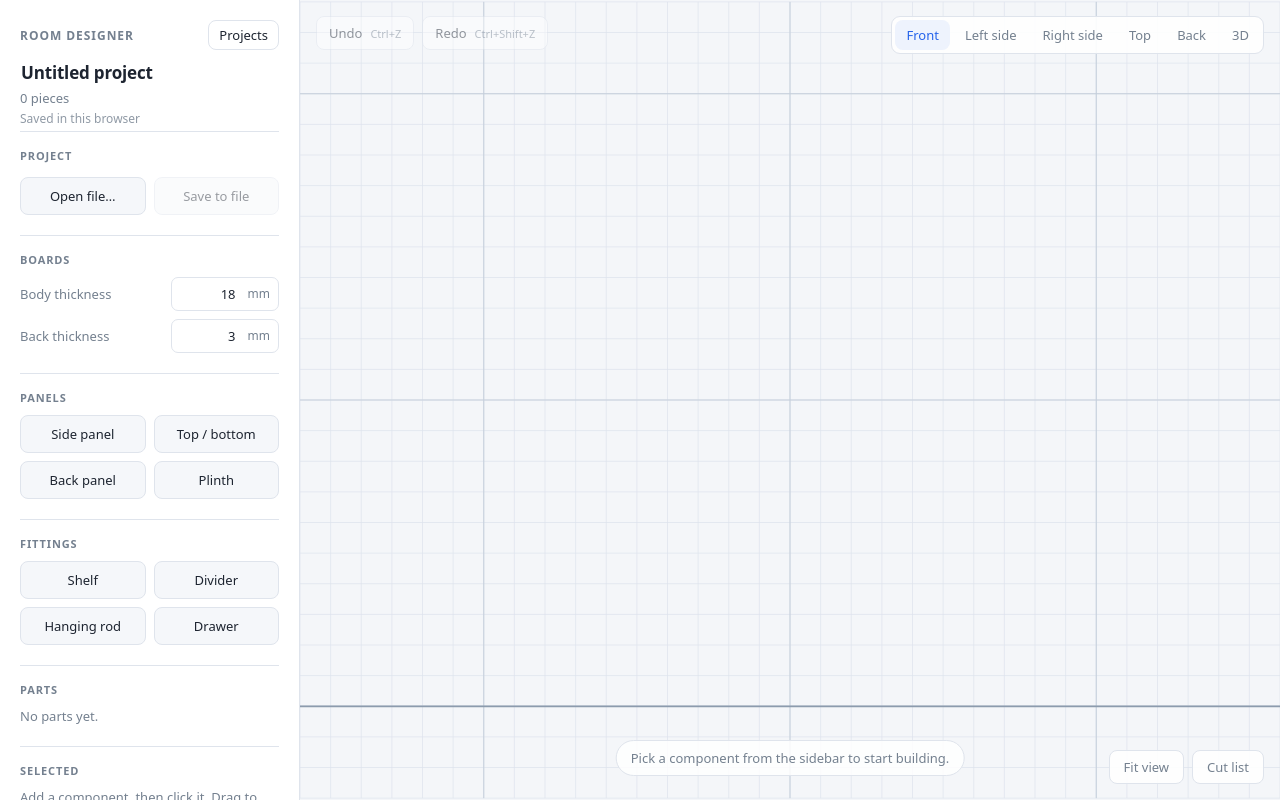
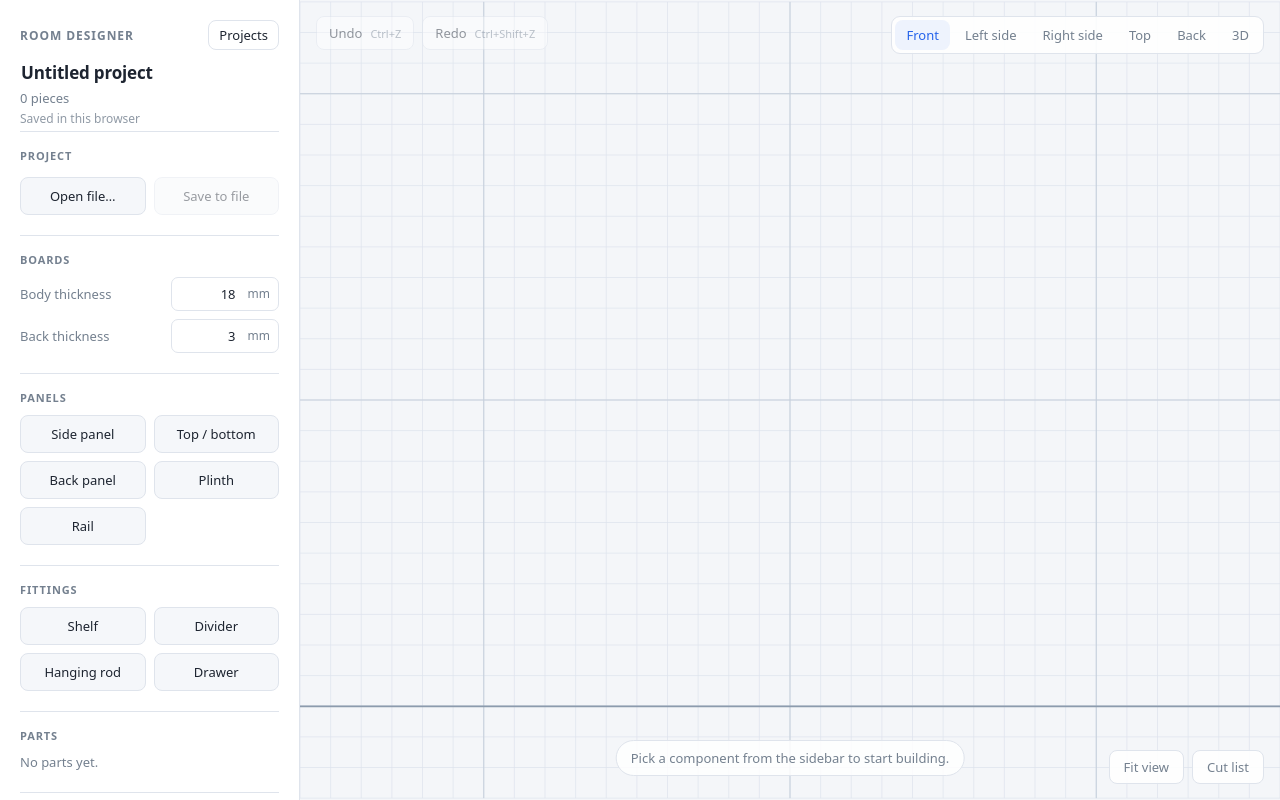
Before and after one commit to dtsakadze/room-designer, a React (Vite) app: page / in a window 1280 px wide. Built offline with nearby package versions, Linux system fonts and the light colour scheme.

Commit message:
add narrow rails for the top

```diff
--- a/src/canvas/colors.ts
+++ b/src/canvas/colors.ts
@@ -10,6 +10,7 @@ export const FILLS: Record<PieceKind, string> = {
   rod: '#aab5c2',
   drawer: '#c4ab7e',
   plinth: '#cdbb91',
+  rail: '#d8c9a3',
 }
 
 export const SELECTED = '#2563eb'
--- a/src/canvas/views.ts
+++ b/src/canvas/views.ts
@@ -58,17 +58,23 @@ export function projectPieces(pieces: Piece[], view: ViewName, thickness: Thickn
  * Where each piece starts, front to back, in mm from the wall (z = 0). Pieces
  * don't store this yet, so everything sits flush against the back: the back
  * panel takes the first `thickness.back` mm, and the rest start in front of it.
- * The exception is the plinth, which sits at the front, set back a little.
+ * The exceptions: the plinth sits at the front, set back a little, and a rail
+ * runs along the front unless it's marked as a back rail.
  */
 export function depthStart(pieces: Piece[], thickness: Thickness) {
   const hasBack = pieces.some((piece) => piece.kind === 'back')
   const behind = (piece: Piece) => (piece.kind === 'back' || !hasBack ? 0 : thickness.back)
   const front = Math.max(
     0,
-    ...pieces.filter((piece) => piece.kind !== 'plinth').map((piece) => behind(piece) + piece.depth),
+    ...pieces
+      .filter((piece) => piece.kind !== 'plinth' && piece.kind !== 'rail')
+      .map((piece) => behind(piece) + piece.depth),
   )
-  return (piece: Piece) =>
-    piece.kind === 'plinth' ? Math.max(0, front - PLINTH_RECESS - piece.depth) : behind(piece)
+  return (piece: Piece) => {
+    if (piece.kind === 'plinth') return Math.max(0, front - PLINTH_RECESS - piece.depth)
+    if (piece.kind === 'rail' && piece.railAt !== 'back') return Math.max(0, front - piece.depth)
+    return behind(piece)
+  }
 }
 
 /** The size shown next to a selected piece, in the view's own terms. */
--- a/src/index.css
+++ b/src/index.css
@@ -650,3 +650,8 @@ button kbd {
   right: auto;
   left: 16px;
 }
+
+.choice {
+  display: flex;
+  gap: 14px;
+}
--- a/src/lib/defaults.ts
+++ b/src/lib/defaults.ts
@@ -5,6 +5,7 @@ export const ROD_DIAMETER = 25
 export const PLINTH_HEIGHT = 80
 /** How far the plinth sits back from the front, so toes don't hit it. */
 export const PLINTH_RECESS = 50
+export const RAIL_DEPTH = 100
 
 /** Outer width the default pieces are sized for; fittings fill its inside. */
 const UNIT_WIDTH = 1200
@@ -24,14 +25,18 @@ export const PIECE_LABELS: Record<PieceKind, string> = {
   rod: 'Hanging rod',
   drawer: 'Drawer',
   plinth: 'Plinth',
+  rail: 'Rail',
 }
 
-/** A piece's name, telling fixed shelves apart from adjustable ones. */
-export const pieceLabel = (piece: Pick<Piece, 'kind' | 'fixed'>) =>
-  piece.kind === 'shelf' && piece.fixed ? 'Fixed shelf' : PIECE_LABELS[piece.kind]
+/** A piece's name: tells fixed shelves from adjustable ones, front rails from back. */
+export function pieceLabel(piece: Pick<Piece, 'kind' | 'fixed' | 'railAt'>) {
+  if (piece.kind === 'shelf' && piece.fixed) return 'Fixed shelf'
+  if (piece.kind === 'rail') return piece.railAt === 'back' ? 'Back rail' : 'Front rail'
+  return PIECE_LABELS[piece.kind]
+}
 
 export const PIECE_GROUPS: { title: string; kinds: PieceKind[] }[] = [
-  { title: 'Panels', kinds: ['vertical', 'horizontal', 'back', 'plinth'] },
+  { title: 'Panels', kinds: ['vertical', 'horizontal', 'back', 'plinth', 'rail'] },
   { title: 'Fittings', kinds: ['shelf', 'divider', 'rod', 'drawer'] },
 ]
 
@@ -49,6 +54,8 @@ export const BOARD: Partial<Record<PieceKind, { axis: Dimension; board: keyof Th
   back: { axis: 'depth', board: 'back' },
   // The base board the unit stands on, facing forward like the back panel.
   plinth: { axis: 'depth', board: 'body' },
+  // A narrow strip joining the sides, used instead of a full top.
+  rail: { axis: 'height', board: 'body' },
 }
 
 /**
@@ -72,6 +79,8 @@ function dimensions(kind: PieceKind, thickness: Thickness): Pick<Piece, Dimensio
       return { width: inside, height: ROD_DIAMETER, depth: ROD_DIAMETER }
     case 'drawer':
       return { width: inside, height: 200, depth: 550 }
+    case 'rail':
+      return { width: inside, height: 0, depth: RAIL_DEPTH }
     case 'plinth':
       return { width: inside, height: PLINTH_HEIGHT, depth: 0 }
   }
--- a/src/lib/geometry.ts
+++ b/src/lib/geometry.ts
@@ -20,6 +20,8 @@ export function normalizePiece(piece: Piece, thickness: Thickness): Piece {
   if (board) normalized[board.axis] = atLeast(thickness[board.board])
   // Only shelves can be fixed, and "not fixed" is stored as no flag at all.
   if (piece.kind !== 'shelf' || !piece.fixed) delete normalized.fixed
+  // Only rails have a side, and front (the default) is stored as no value.
+  if (piece.kind !== 'rail' || piece.railAt !== 'back') delete normalized.railAt
   return normalized
 }
 
--- a/src/lib/project.ts
+++ b/src/lib/project.ts
@@ -65,7 +65,8 @@ export function parseProject(data: unknown): ProjectData | null {
       height: raw.height as number,
       depth: raw.depth as number,
     }
-    return [normalizePiece({ ...piece, fixed: raw.fixed === true }, thickness)]
+    const railAt = raw.railAt === 'back' ? ('back' as const) : undefined
+    return [normalizePiece({ ...piece, fixed: raw.fixed === true, railAt }, thickness)]
   })
 
   return {
--- a/src/store/useDesignStore.ts
+++ b/src/store/useDesignStore.ts
@@ -197,4 +197,5 @@ const samePiece = (a: Piece, b: Piece) =>
   a.width === b.width &&
   a.height === b.height &&
   a.depth === b.depth &&
-  !!a.fixed === !!b.fixed
+  !!a.fixed === !!b.fixed &&
+  a.railAt === b.railAt
--- a/src/types.ts
+++ b/src/types.ts
@@ -7,6 +7,7 @@ export type PieceKind =
   | 'rod'
   | 'drawer'
   | 'plinth'
+  | 'rail'
 
 /**
  * One board, seen head-on. Everything lives in a single 2D world measured in
@@ -39,4 +40,6 @@ export type Piece = {
    * structural shelf) rather than resting on pins. Absent means adjustable.
    */
   fixed?: boolean
+  /** Rails only: which edge of the unit the strip runs along. Absent means front. */
+  railAt?: 'front' | 'back'
 }
--- a/src/ui/PieceInspector.tsx
+++ b/src/ui/PieceInspector.tsx
@@ -30,6 +30,22 @@ export function PieceInspector() {
           />
           Fixed: screwed to the sides, keeps them straight
         </label>
+      )}
+
+      {piece.kind === 'rail' && (
+        <div className="choice" role="radiogroup" aria-label="Rail position">
+          {(['front', 'back'] as const).map((at) => (
+            <label key={at} className="checkbox">
+              <input
+                type="radio"
+                name={`rail-${piece.id}`}
+                checked={(piece.railAt ?? 'front') === at}
+                onChange={() => updatePiece(piece.id, { railAt: at })}
+              />
+              {at === 'front' ? 'Front of the unit' : 'Back of the unit'}
+            </label>
+          ))}
+        </div>
       )}
 
       {isRod ? (
```
Also changed, not shown: 1 other file (tests, documents, lock files or other folders).
